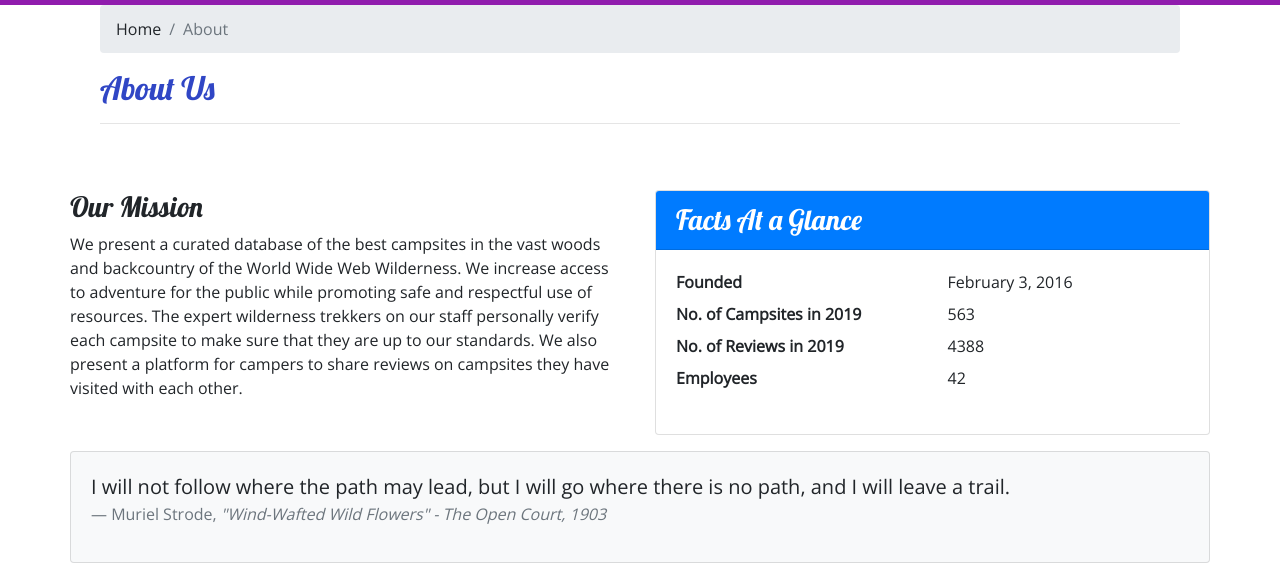
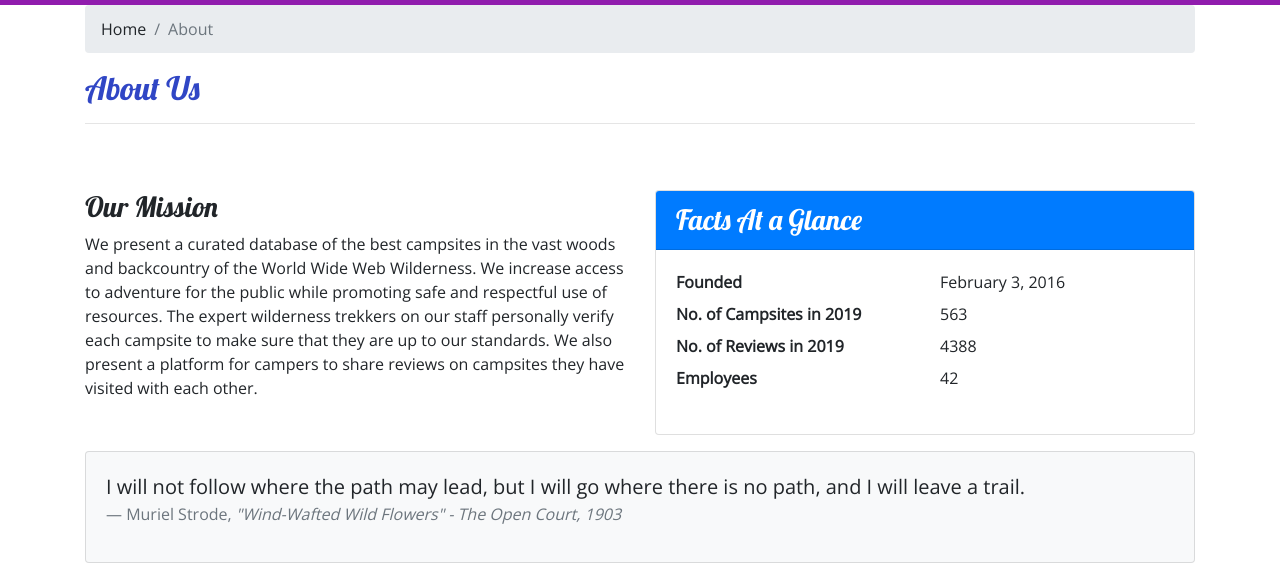
Before and after one commit to eslazyk10/nucamp-campsite, a website: page aboutus.html in a window 1280 px wide. Shown: the part 215-800 px from the top of the page. Drawn offline with nearby package versions, Linux system fonts and the light colour scheme.

Commit message:
fixed bug and deleted extra div.col from aboutus.html to clean up formatting

```diff
--- a/aboutus.html
+++ b/aboutus.html
@@ -51,7 +51,6 @@
         <div class="container">
             <div class="row">
                 <div class="col">
-                    <div class="col">
                         <ol class="breadcrumb">
                             <li class="breadcrumb-item"><a href="index.html">Home</a></li>
                             <li class="breadcrumb-item active">About</li>
```
